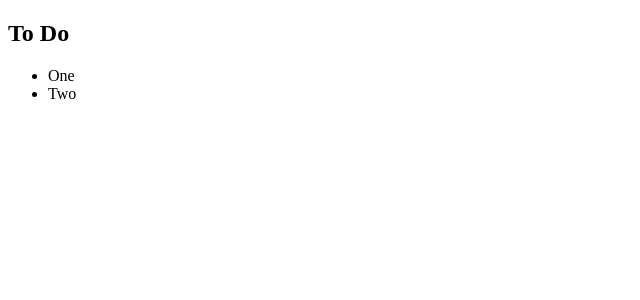
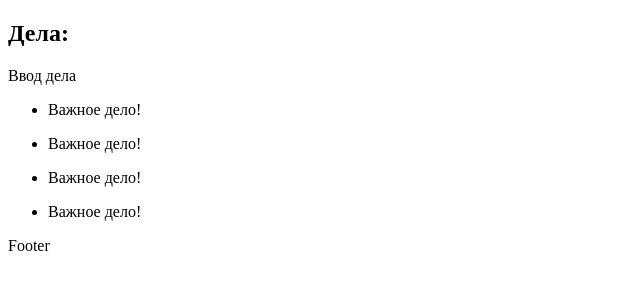
Before and after one commit to WebHeroSchool/GurevAleksey_React, a React (Create React App) app: page / in a window 1280 px wide. Shown: the top 300 px of the page, without its empty margins (0-640 px from the left). Built offline with nearby package versions, Linux system fonts and the light colour scheme.

Commit message:
Создал структуру проекта

```diff
--- a/src/App.js
+++ /dev/null
@@ -1,18 +0,0 @@
-import React, { useLayoutEffect } from 'react';
-
-
-let ItemList = () => (
-  <ul>
-    <li>One</li>
-    <li>Two</li>
-  </ul>
-);
-
-let App = () => (
-  <section>
-    <h1>To Do</h1>
-    <ItemList />
-  </section>
-);
-
-export default App;
--- /dev/null
+++ b/src/components/App/App.js
@@ -0,0 +1,15 @@
+import React, { useLayoutEffect } from 'react';
+import InputItems from '../InputItems/InputItems';
+import ItemList from '../ItemList/ItemList';
+import Footer from '../Footer/Footer';
+
+let App = () => (
+  <section>
+    <h1>Дела:</h1>
+    <InputItems />
+      <ItemList />
+    <Footer />
+  </section>
+);
+
+export default App;
--- /dev/null
+++ b/src/components/Footer/Footer.js
@@ -0,0 +1,9 @@
+import React from 'react';
+
+let Footer = () => (
+  <footer>
+    <p>Footer</p>
+  </footer>
+);
+
+export default Footer;
--- /dev/null
+++ b/src/components/InputItems/InputItems.js
@@ -0,0 +1,9 @@
+import React from 'react';
+
+let InputItems = () => (
+  <p>
+    Ввод дела
+  </p>
+);
+
+export default InputItems;
--- /dev/null
+++ b/src/components/Item/Item.js
@@ -0,0 +1,7 @@
+import React from 'react';
+
+let Item = () => (
+  <p>Важное дело!</p>
+);
+
+export default Item;
--- /dev/null
+++ b/src/components/ItemList/ItemList.js
@@ -0,0 +1,13 @@
+import React from 'react';
+import Item from '../Item/Item';
+
+let ItemList = () => (
+  <ul>
+    <li><Item /></li>
+    <li><Item /></li>
+    <li><Item /></li>
+    <li><Item /></li>
+  </ul>
+);
+
+export default ItemList;
--- a/src/index.js
+++ b/src/index.js
@@ -1,5 +1,6 @@
 import React from 'react';
 import ReactDOM from 'react-dom';
-import App from './App';
+import App from './components/App/App';
+
 
 ReactDOM.render(<App />, document.getElementById('root'));
```
